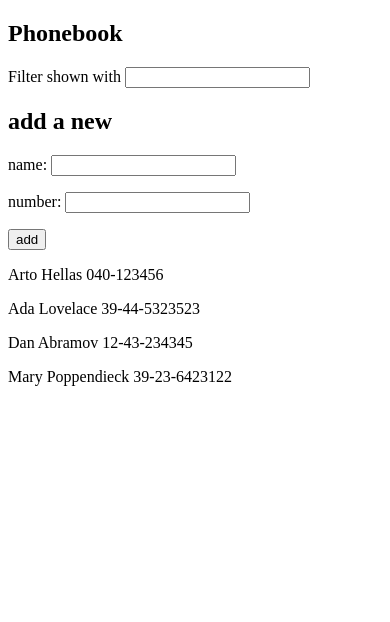
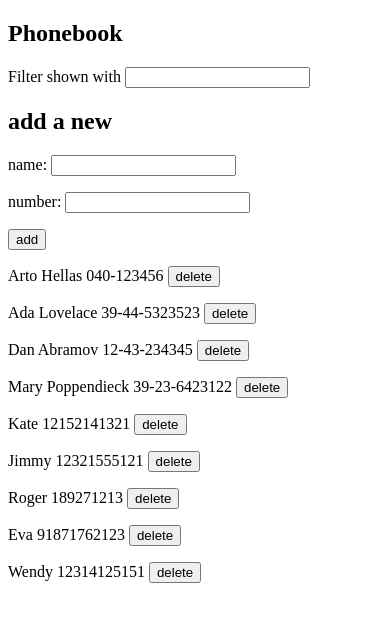
Before and after one commit to lifenli/full-stack-open-2022, a React (Create React App) app in the folder part2/phonebook/: page / in a window 390 px wide. Shown: the top 622 px of the page. Built offline with nearby package versions, Linux system fonts and the light colour scheme; data requests are answered from the project's data file.

Commit message:
Phonebook 2.15-2.18

```diff
--- a/part2/phonebook/db.json
+++ b/part2/phonebook/db.json
@@ -19,6 +19,31 @@
       "name": "Mary Poppendieck",
       "number": "39-23-6423122",
       "id": 4
+    },
+    {
+      "name": "Kate",
+      "number": "12152141321",
+      "id": 5
+    },
+    {
+      "name": "Jimmy",
+      "number": "12321555121",
+      "id": 6
+    },
+    {
+      "name": "Roger",
+      "number": "189271213",
+      "id": 7
+    },
+    {
+      "name": "Eva",
+      "number": "91871762123",
+      "id": 9
+    },
+    {
+      "name": "Wendy",
+      "number": "12314125151",
+      "id": 10
     }
   ]
 }
--- a/part2/phonebook/src/App.js
+++ b/part2/phonebook/src/App.js
@@ -3,7 +3,7 @@ import PersonsForm from './Components/PersonForm'
 import ListPersons from './Components/ListPersons'
 import Filter from './Components/Filter'
 import { useEffect, useState } from 'react'
-import axios from 'axios'
+import personService from './services/persons'
 
 
 
@@ -14,12 +14,9 @@ const App = () => {
   const [persons, setPersons] = useState([])
 
   useEffect(() => {
-    axios
-      .get('http://localhost:3001/persons')
-      .then(response => {
-        console.log(response.data);
-        setPersons(response.data)
-      })
+    personService
+      .getAll()
+      .then(initalData => setPersons(initalData))
   }, [])
 
   const handleNameChange = (event) => {
@@ -33,6 +30,48 @@ const App = () => {
     setSearchName(event.target.value)
   }
 
+  const handleButtonSubmit = (event) => {
+    event.preventDefault();
+    const newPersonObj = {
+      name: newName,
+      number: number,
+    }
+    const existPerson = persons.find(person => person.name === newName)
+    const changedPerson = { ...existPerson, number: newPersonObj.number }
+    function updateNumber() {
+      if (window.confirm(`${newName} is already added to phonebook, replace the old one with a new one?`)) {
+        personService
+          .update(existPerson.id, changedPerson)
+          .then(returnedPerson => setPersons(persons.map(person => person.id !== existPerson.id ? person : returnedPerson)))
+        setNewName('');
+        setNumber('')
+      }
+    }
+
+    persons.find(person => person.name === newPersonObj.name)
+      ? updateNumber()
+      : personService
+        .create(newPersonObj)
+        .then(returnedObj => {
+          setPersons(persons.concat(returnedObj)); setNewName(''); setNumber('');
+        }
+        )
+  }
+
+  const handleDelete = (e) => {
+    const buttonId = parseInt(e.target.id)
+    const targetPerson = persons.find(person => person.id === buttonId)
+    const targetName = targetPerson.name
+    if (window.confirm(`Delete ${targetName}?`)) {
+      personService
+        .remove(targetPerson.id)
+      personService
+        .getAll()
+        .then(returnedPersons => setPersons(returnedPersons))
+
+    }
+  }
+
   const showFilter =
     persons.find(person => person.name.toLowerCase() === searchName.toLowerCase())
       // if the searchName matches the one in the persons array (case insensitive)
@@ -42,25 +81,12 @@ const App = () => {
   // Do NOT alter the "persons" value by setPersons() ...
 
 
-  const handleButtonSubmit = (event) => {
-    event.preventDefault();
-    const newPersonObj = {
-      name: newName,
-      number: number,
-      id: persons.length + 1
-    }
-    persons.find(person => person.name === newPersonObj.name)
-      ? alert(`${newName} is already added to phonebook`)
-      : setPersons(persons.concat(newPersonObj)); setNewName(''); setNumber('');
-  }
-
-
   return (
     <div>
       <h2>Phonebook</h2>
       <Filter handleSearch={handleSearch} value={searchName} />
       <PersonsForm handleButtonSubmit={handleButtonSubmit} handleNameChange={handleNameChange} handleNumChange={handleNumChange} nameValue={newName} numValue={number} />
-      <ListPersons list={showFilter} />
+      <ListPersons list={showFilter} handleDelete={handleDelete} />
       {/* the value depends on the filter */}
 
     </div>
--- a/part2/phonebook/src/Components/ListPersons.js
+++ b/part2/phonebook/src/Components/ListPersons.js
@@ -1,12 +1,12 @@
 
 import React from "react";
 
-const ListPersons = ({ list }) => {
+const ListPersons = ({ list, handleDelete }) => {
 
     return (
         <div>
             {list.map(person =>
-                <p key={person.id}>{person.name} {person.number} </p>
+                <p key={person.id}>{person.name} {person.number} <button key={person.id} id={person.id} onClick={handleDelete}>delete</button></p>
             )}
 
         </div>
--- /dev/null
+++ b/part2/phonebook/src/services/persons.js
@@ -0,0 +1,26 @@
+import axios from "axios";
+
+const baseUrl = "http://localhost:3001/persons"
+
+const getAll = () => {
+    const request = axios.get(baseUrl)
+    return request.then(response => response.data)
+
+}
+
+const update = (id, newObj) => {
+    const request = axios.put(`${baseUrl}/${id}`, newObj)
+    return request.then(response => response.data)
+}
+
+const remove = id => {
+    const request = axios.delete(`${baseUrl}/${id}`)
+    return request.then(response => response.data)
+}
+
+const create = newObj => {
+    const request = axios.post(baseUrl, newObj)
+    return request.then(response => response.data)
+}
+
+export default { getAll, update, remove, create }
```
